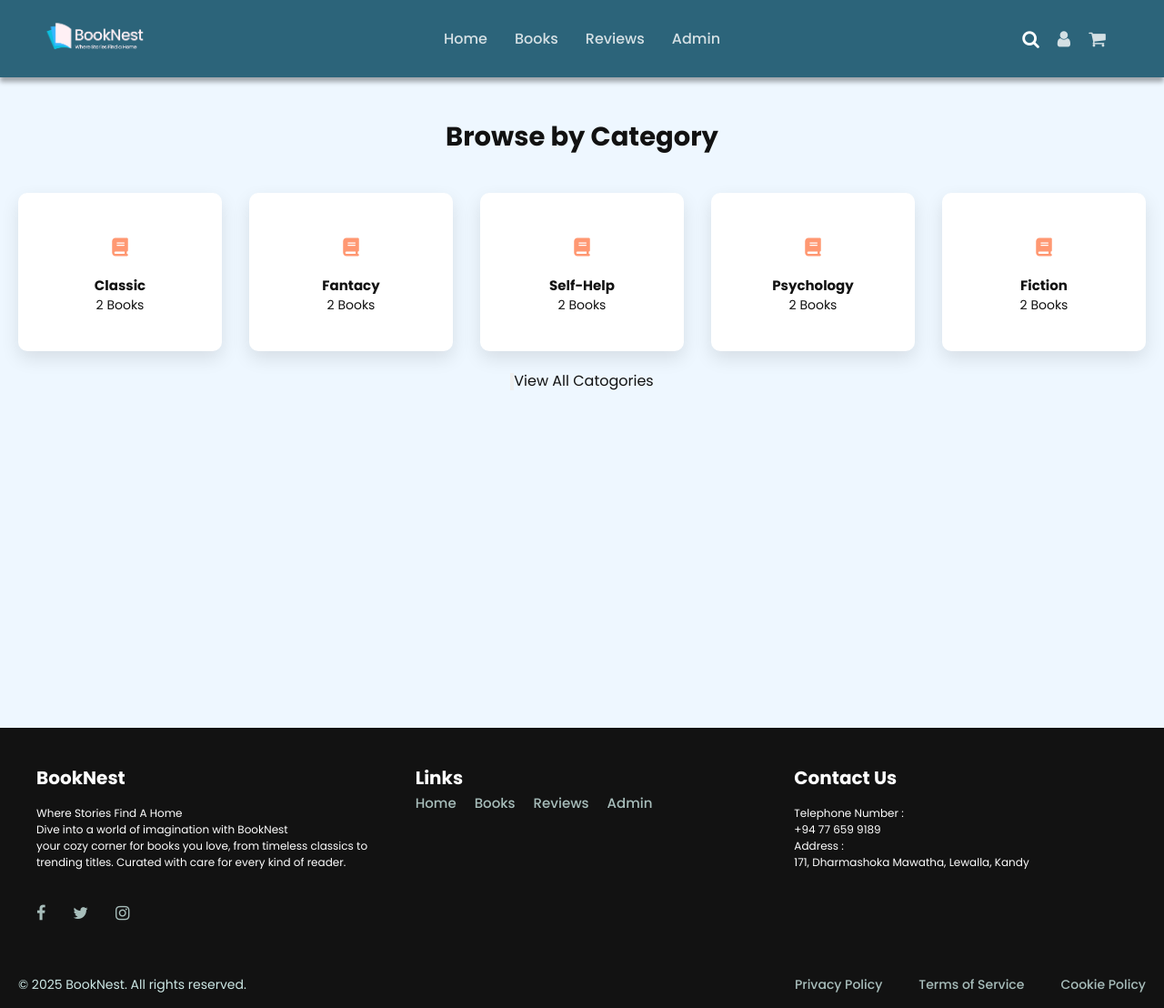
After one commit to BookNest-2025/BookNest, a PHP site: page /includes/category.php in a window 1280 px wide. The commit adds this page. Shown: the whole page at 91% size. Run offline with PHP 8.4, Linux system fonts and the light colour scheme.

Commit message:
Created Category section, and add did some changes in the project

```diff
--- /dev/null
+++ b/assets/css/category.css
@@ -0,0 +1,90 @@
+.category-main {
+    margin-top: 85px;
+    min-height: 50vh;
+    background-color: transparent;
+    text-align: center;
+}
+
+.category {
+    display: flex;
+    flex-wrap: wrap;
+    justify-content: space-around;
+    text-align: center;
+    gap: 30px;
+    margin-top: 40px;
+    padding: 0 20px;
+    margin-bottom: 20px;
+}
+
+.category-main h1 {
+    padding: 50px 0 5px 0;
+    font-size: 29px;
+}
+
+.category-list {
+    flex: 1;
+    background-color: var(--color-text-secondary);
+    padding: 30px 30px 40px 30px;
+    border-radius: 10px;
+    box-shadow: 0 8px 20px rgba(0, 0, 0, 0.1);
+}
+
+.category-list h3 {
+    font-size: 15px;
+}
+
+.category-list img {
+    width: 2px;
+}
+
+.category-list:hover {
+    scale: 1.05;
+    cursor: pointer;
+}
+
+.fa-book {
+    color: var(--color-accent);
+    font-size: 20px;
+    padding: 20px 0;
+}
+
+@media (max-width: 900px) {
+    .category {
+        gap: 20px;
+        padding: 0 15px;
+    }
+
+    .category-list {
+        padding: 25px 20px 35px 20px;
+    }
+
+    .category-main h1 {
+        font-size: 26px;
+    }
+}
+
+@media (max-width: 768px) {
+    .category {
+        flex-direction: column;
+        align-items: center;
+    }
+
+    .category-list {
+        width: 90%;
+        padding: 20px;
+    }
+
+    .category-main h1 {
+        font-size: 24px;
+        padding: 30px 0 5px 0;
+    }
+
+    .category-list h3 {
+        font-size: 14px;
+    }
+
+    .fa-book {
+        font-size: 18px;
+        padding: 15px 0;
+    }
+}
--- a/assets/css/footer.css
+++ b/assets/css/footer.css
@@ -2,6 +2,7 @@
     background-color: var(--color-text-primary);
     color: var(--color-text-secondary);
     padding: 40px 20px;
+    border-bottom: white;
 }
 
 .footer-content {
@@ -37,6 +38,7 @@
 }
 
 .quick-media li a {
+    display: inline-block;
     color: var(--color-surface);
     font-size: 15px;
     text-decoration: none;
@@ -44,8 +46,8 @@
 }
 
 .quick-media li a:hover {
+    transform: scale(1.1);
     color: var(--color-accent);
-    scale: 1.5;
 }
 
 .quick-social-media ul {
@@ -60,7 +62,6 @@
     color: var(--color-surface);
     font-size: 18px;
     text-decoration: none;
-    /* transition: color 0.3s ease; */
 }
 
 .fa-facebook:hover {
--- a/assets/css/navbar.css
+++ b/assets/css/navbar.css
@@ -29,6 +29,7 @@
 }
 
 .navbar-center a {
+  display: inline-block;
   font-size: 16px;
   text-decoration: none;
   color: var(--color-text-secondary);
@@ -36,7 +37,7 @@
 }
 
 .navbar-center a:hover {
-  transform: scale(1.5);
+  transform: scale(1.1);
   color: var(--color-text-primary);
 }
 
--- a/assets/css/root.css
+++ b/assets/css/root.css
@@ -7,7 +7,7 @@
   --color-secondary: #7ab2b2;
   --color-accent: #ff7f50;
   --color-text-primary: #121212;
-  --color-text-secondary: #eef7ff;
+  --color-text-secondary: #ffffff;
   --color-border: #6fb5d1;
   font-family: Poppins, system-ui, -apple-system, BlinkMacSystemFont, "Segoe UI",
     Roboto, Oxygen, Ubuntu, Cantarell, "Open Sans", "Helvetica Neue", sans-serif;
--- /dev/null
+++ b/includes/category.php
@@ -0,0 +1,62 @@
+<?php
+include("navbar.php");
+?>
+<!DOCTYPE html>
+<html lang="en">
+
+<head>
+    <meta charset="UTF-8">
+    <meta name="viewport" content="width=device-width, initial-scale=1.0">
+    <title>BookNest</title>
+    <link rel="stylesheet" href="../assets/css/root.css" />
+    <link rel="stylesheet" href="..//assets//css//category.css" />
+    <link rel="stylesheet" href="https://cdnjs.cloudflare.com/ajax/libs/font-awesome/6.4.0/css/all.min.css" />
+</head>
+
+<body>
+    <div class="category-main page">
+        <h1>Browse by Category</h1>
+        <div class="category">
+            <div class="category-list">
+                <a><i class="fas fa-book"></i></a>
+                <h3>Classic</h3>
+                <p>2 Books</p>
+            </div>
+
+            <div class="category-list">
+                <a><i class="fas fa-book"></i></a>
+                <h3>Fantacy</h3>
+                <p>2 Books</p>
+            </div>
+
+            <div class="category-list">
+                <a><i class="fas fa-book"></i></a>
+                <h3>Self-Help</h3>
+                <p>2 Books</p>
+            </div>
+
+            <div class="category-list">
+                <a><i class="fas fa-book"></i></a>
+                <h3>Psychology</h3>
+                <p>2 Books</p>
+            </div>
+
+            <div class="category-list">
+                <a><i class="fas fa-book"></i></a>
+                <h3>Fiction</h3>
+                <p>2 Books</p>
+            </div>
+        </div>
+        <input type="button">View All Catogories</input>
+
+    </div>
+
+
+
+</body>
+
+</html>
+
+<?php
+include("footer.php");
+?>
--- a/includes/footer.php
+++ b/includes/footer.php
@@ -6,7 +6,7 @@
     <meta name="viewport" content="width=device-width, initial-scale=1.0">
     <title>BookBest</title>
     <link rel="stylesheet" href=".//assets//css//root.css" />
-    <link rel="stylesheet" href="./assets/css/footer.css" />
+    <link rel="stylesheet" href="../assets//css//footer.css" />
     <link rel="stylesheet" href="https://cdnjs.cloudflare.com/ajax/libs/font-awesome/6.4.0/css/all.min.css" />
     <link rel="stylesheet" href="https://cdnjs.cloudflare.com/ajax/libs/font-awesome/4.7.0/css/font-awesome.min.css">
 </head>
--- a/includes/navbar.php
+++ b/includes/navbar.php
@@ -5,15 +5,15 @@
     <meta charset="UTF-8" />
     <meta name="viewport" content="width=device-width, initial-scale=1.0" />
     <title>BookNest</title>
-    <link rel="stylesheet" href=".//assets//css//root.css" />
-    <link rel="stylesheet" href=".//assets//css//navbar.css" />
+    <link rel="stylesheet" href="..//assets//css//root.css" />
+    <link rel="stylesheet" href="..//assets//css//navbar.css" />
     <link rel="stylesheet" href="https://cdnjs.cloudflare.com/ajax/libs/font-awesome/6.4.0/css/all.min.css" />
 </head>
 
 <body>
     <nav class="navbar">
         <div class="navbar-left">
-            <img src=".//assets//images//logo.png" alt="Logo" />
+            <img src="..//assets//images//logo.png" alt="Logo" />
         </div>
 
         <ul class="navbar-center">
@@ -38,7 +38,7 @@
     <div id="toggle-handler-search"></div>
     <div id="toggle-handler-menu"></div>
 
-    <script src=".//assets/js//navbar.js"></script>
+    <script src="..//assets/js//navbar.js"></script>
 </body>
 
 </html>
```
